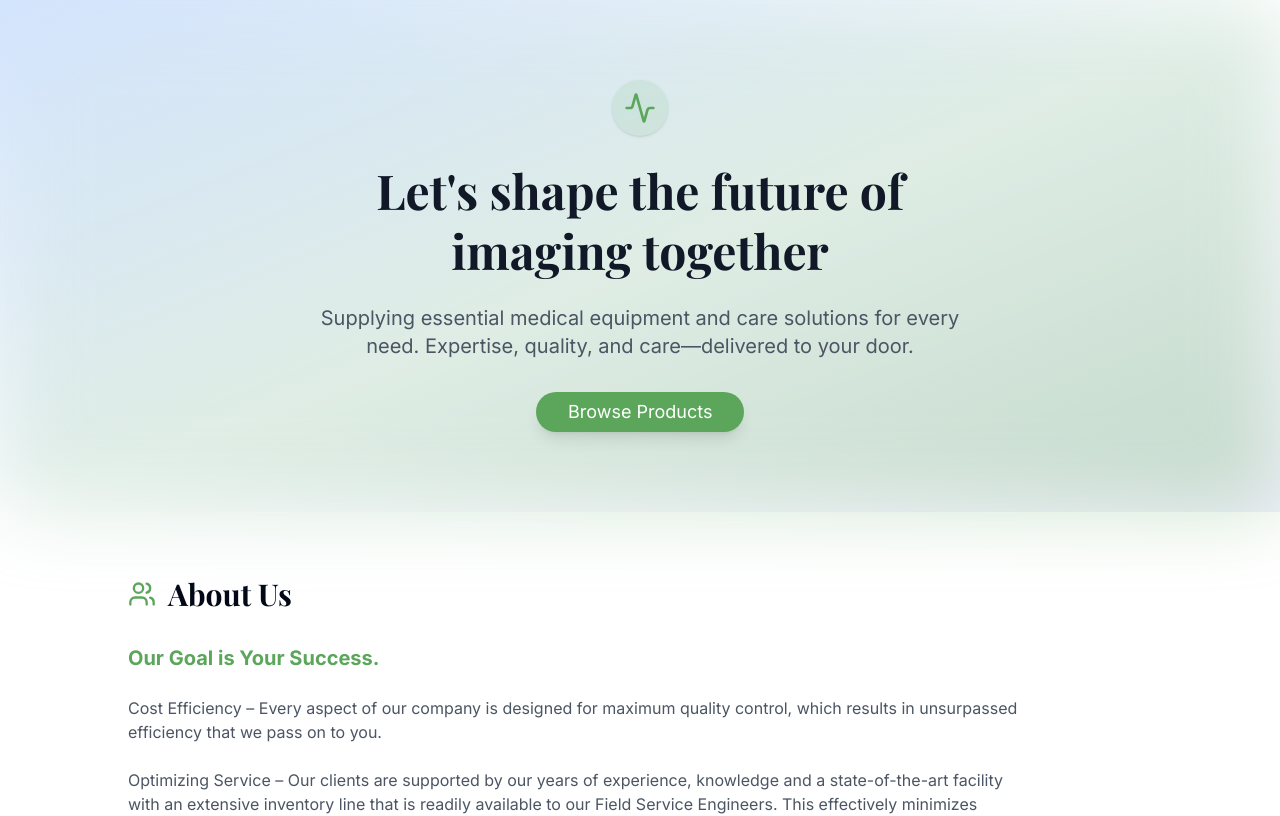
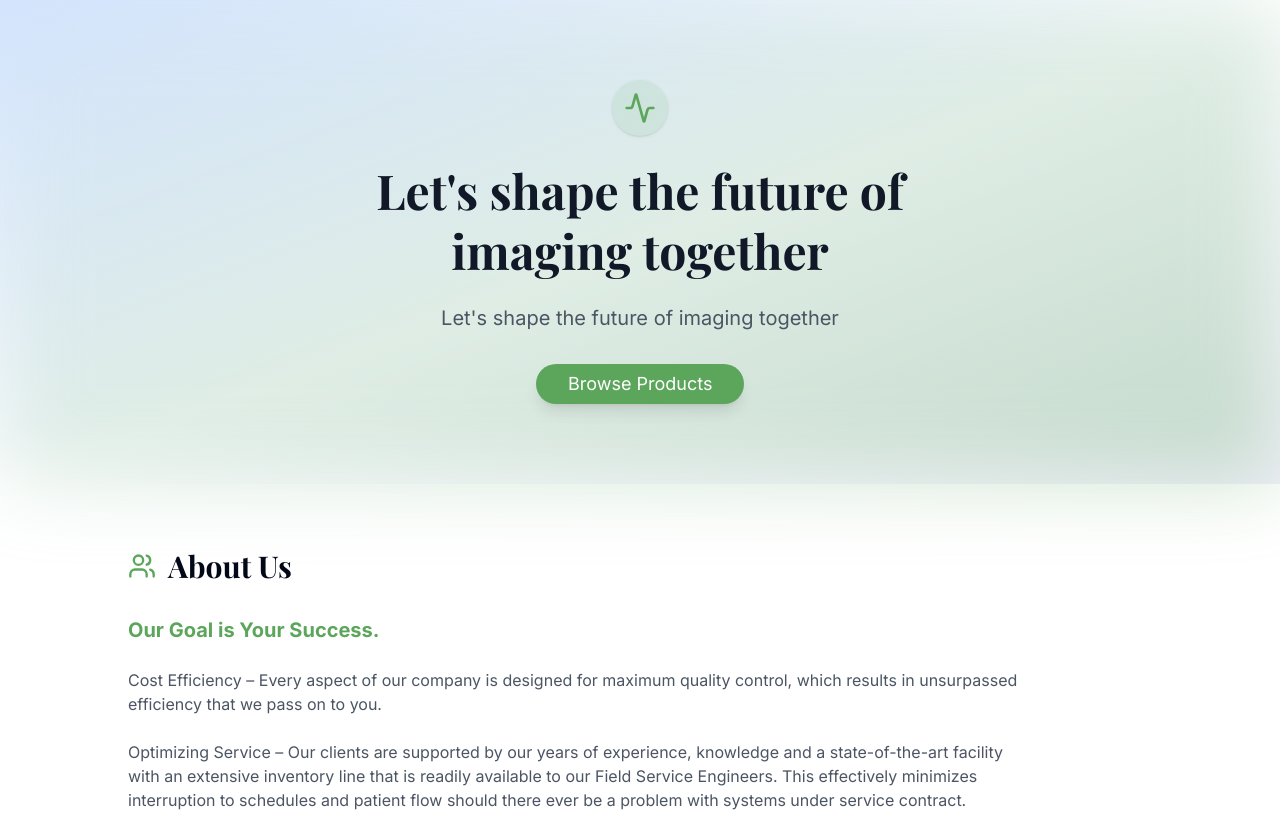
Before and after one commit to rilindmehmeti/ledi-med-website-d853ddb6, a React (Vite) app: page / in a window 1280 px wide. Shown: the top 816 px of the page. Built offline with nearby package versions, Linux system fonts and the light colour scheme.

Commit message:
Visual edit in Lovable
Edited UI in Lovable

```diff
--- a/src/components/HeroSection.tsx
+++ b/src/components/HeroSection.tsx
@@ -9,9 +9,7 @@ const HeroSection = () => <section className="relative py-20 bg-gradient-to-br f
         </span>
       </div>
       <h1 className="text-5xl font-playfair font-extrabold text-gray-900 mb-6 leading-tight">Let's shape the future of imaging together</h1>
-      <p className="text-xl text-gray-600 mb-8 font-light">
-        Supplying essential medical equipment and care solutions for every need. Expertise, quality, and care—delivered to your door.
-      </p>
+      <p className="text-xl text-gray-600 mb-8 font-light">Let's shape the future of imaging together</p>
       <Button className="px-8 py-3 text-lg rounded-full bg-primary text-white shadow-lg hover:bg-vivid-purple transition animate-scale-in">
         Browse Products
       </Button>
```
